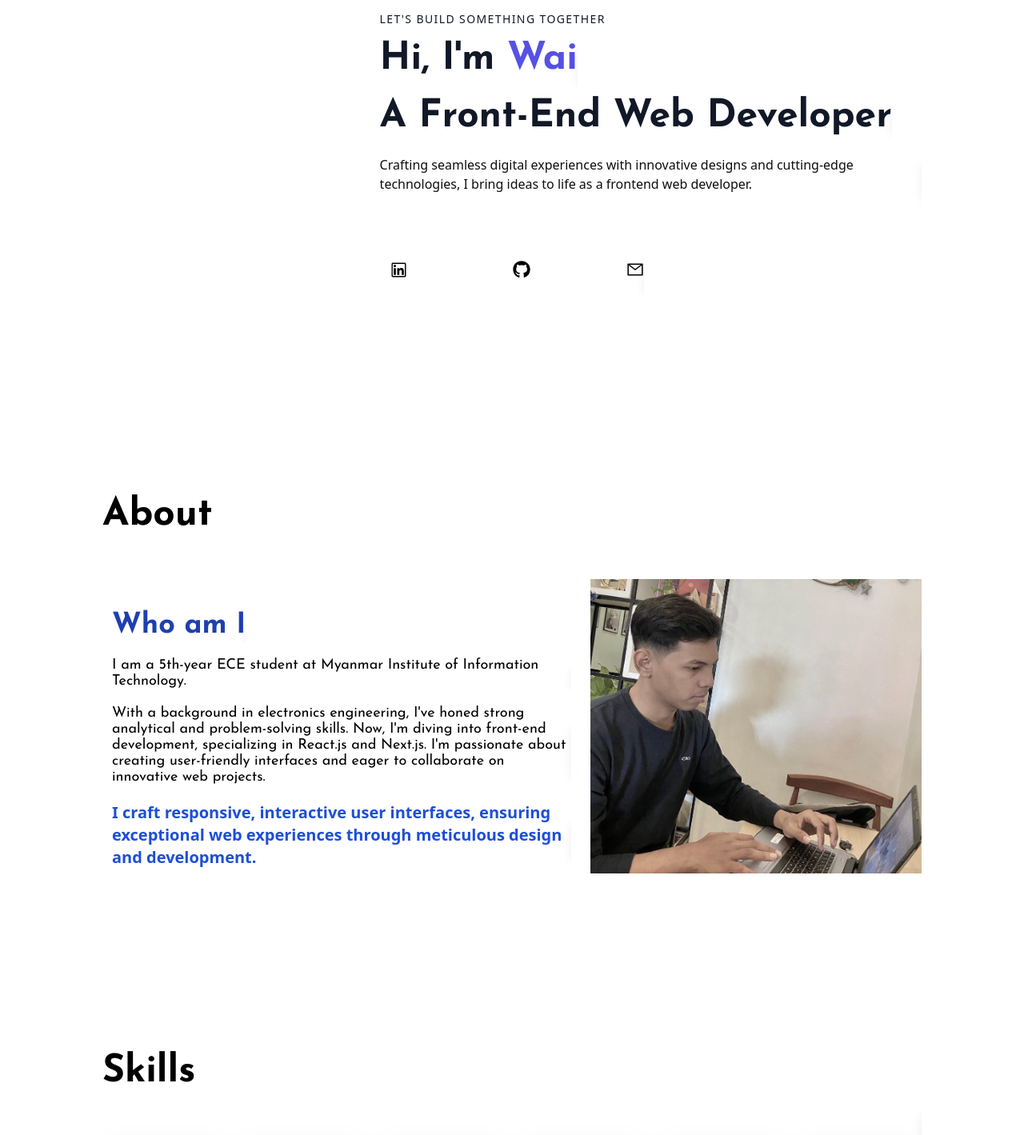
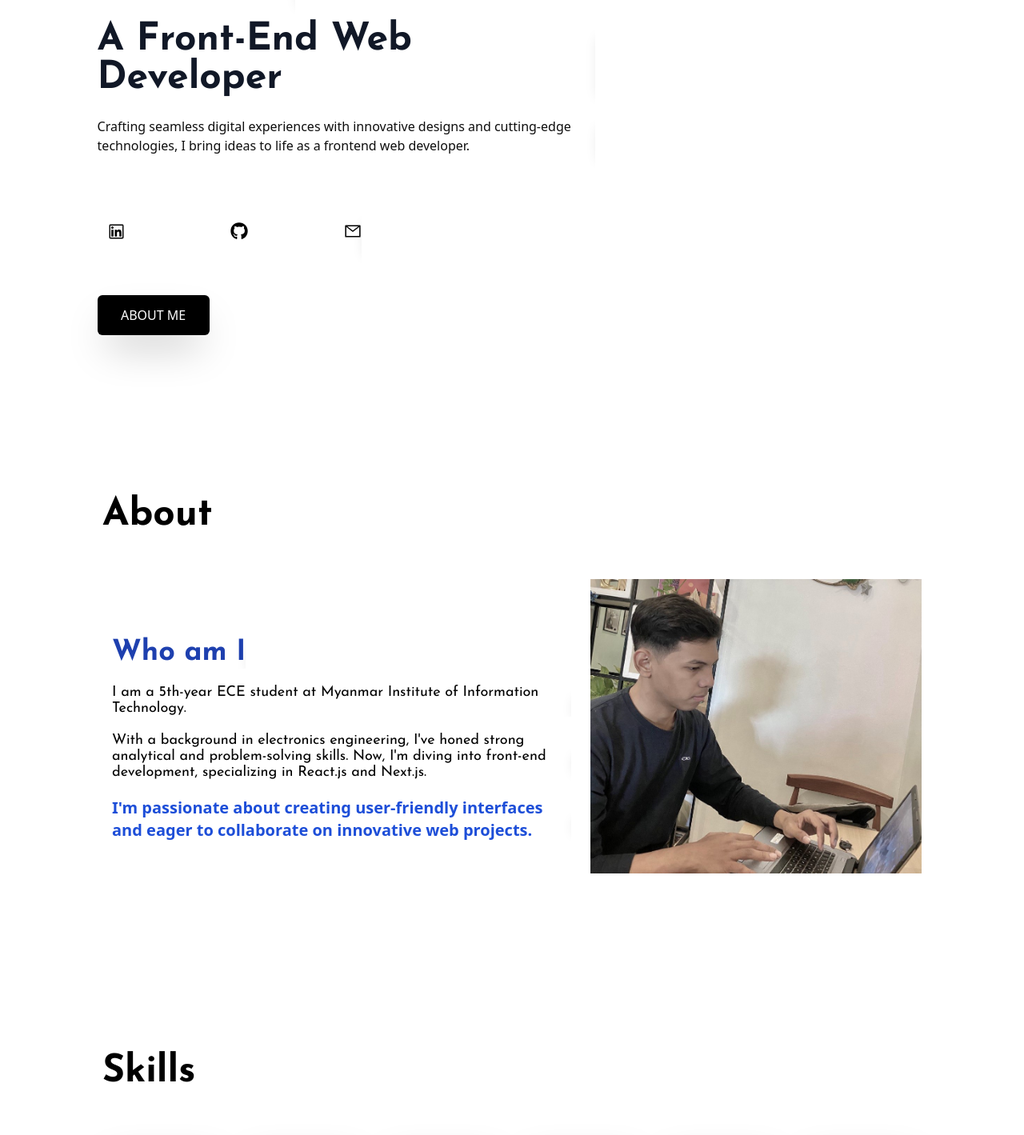
Before and after one commit to YenXXXW/Wai_Yan, a React (Vite) app: page / in a window 1280 px wide. Shown: the part 220-1639 px from the top of the page at 80% size. Built offline with nearby package versions, Linux system fonts and the light colour scheme; a web font is replaced by a local one.

Commit message:
final version

```diff
--- a/src/index.css
+++ b/src/index.css
@@ -10,7 +10,7 @@ html {
 
 @layer base {
   body {
-    @apply bg-white font-sans dark:text-white;
+    @apply bg-white font-sans;
   }
   h1 {
     @apply text-2xl sm:text-3xl md:text-4xl lg:text-5xl font-bold font-Josefin;
--- a/src/pages/About.tsx
+++ b/src/pages/About.tsx
@@ -22,16 +22,13 @@ const About = forwardRef<HTMLDivElement>((_, ref) => {
             <p className="max-w-[600px] contactMep">
               With a background in electronics engineering, I've honed strong
               analytical and problem-solving skills. Now, I'm diving into
-              front-end development, specializing in React.js and Next.js. I'm
-              passionate about creating user-friendly interfaces and eager to
-              collaborate on innovative web projects.
+              front-end development, specializing in React.js and Next.js.
             </p>
           </Reveal>
           <Reveal>
-            <p className="font-sans lg:text-xl font-bold text-blue-700">
-              I craft responsive, interactive user interfaces, ensuring
-              exceptional web experiences through meticulous design and
-              development.
+            <p className="font-sans lg:text-xl font-semibold text-blue-700">
+              I'm passionate about creating user-friendly interfaces and eager
+              to collaborate on innovative web projects.
             </p>
           </Reveal>
         </div>
--- a/src/pages/Contact.tsx
+++ b/src/pages/Contact.tsx
@@ -76,8 +76,8 @@ const Contact = forwardRef<HTMLDivElement>(function Contact(_, contactRef) {
     >
       <h1>Contact</h1>
       <div className="flex flex-col sm:flex-row w-full gap-5 justify-between">
-        <div className="pl-5 flex flex-col w-[40%] md:w-[50%] pb-[5%]  h-full">
-          <h3 className="text-3xl font-bold">Wai Yan</h3>
+        <div className="pl-5 flex flex-col w-[40%] md:w-[50%] pb-[5%] gap-2  h-full">
+          <h3 className="text-3xl font-bold text-blue-700">Wai Yan</h3>
 
           <p className="contactMep mt-5">Front-End developer</p>
 
@@ -86,10 +86,10 @@ const Contact = forwardRef<HTMLDivElement>(function Contact(_, contactRef) {
             <span className="block">Conatct me and let's talk</span>
           </p>
 
-          <h3 className="mt-10 mb-3 px-3">Connect with me</h3>
+          <h3 className="mt-10 mb-3 px-3 text-blue-700">Connect with me</h3>
 
-          <div className="flex w-full justify-between">
-            <div className="p-3 cursor-pointer hover:scale-105 ease-in duration-300">
+          <div className="flex w-[200px] justify-between">
+            <div className="p-3 cursor-pointer hover:scale-105 ease-in duration-300  text-blue-700">
               <a
                 href="https://www.linkedin.com/in/wai-yan-0a87b82ba"
                 target="_blank"
@@ -98,7 +98,7 @@ const Contact = forwardRef<HTMLDivElement>(function Contact(_, contactRef) {
                 <FaLinkedin size={22} />
               </a>
             </div>
-            <div className="p-3 cursor-pointer hover:scale-105 ease-in duration-300">
+            <div className="p-3 cursor-pointer hover:scale-105 ease-in duration-300  text-blue-700">
               <a
                 href="https://www.facebook.com/profile.php?id=100016784135387&mibextid=AEUHqQ"
                 target="_blank"
@@ -107,7 +107,7 @@ const Contact = forwardRef<HTMLDivElement>(function Contact(_, contactRef) {
                 <FaSquareFacebook size={22} />
               </a>
             </div>
-            <div className="p-3 cursor-pointer hover:scale-105 ease-in duration-300">
+            <div className="p-3 cursor-pointer hover:scale-105 ease-in duration-300  text-blue-600">
               <a
                 href="mailto:yenxxxw@gmail.com"
                 target="_blank"
--- a/src/pages/Skills.tsx
+++ b/src/pages/Skills.tsx
@@ -1,5 +1,4 @@
 import { forwardRef } from "react";
-import Reveal from "../components/Reveal";
 import { Skillset } from "../lib/skillsData";
 
 const Skills = forwardRef<HTMLDivElement>(function Skills(_, ref) {
@@ -10,20 +9,21 @@ const Skills = forwardRef<HTMLDivElement>(function Skills(_, ref) {
       id={"Skills"}
     >
       <h1>Skills</h1>
-      <Reveal>
-        <div className=" w-full grid grid-cols-2 sm:grid-cols-4 md:grid-cols-5 lg:grid-cols-6 mt-10 lg:mt-14 gap-3 lg:gap-5 ">
+
+      <div className="w-full grid grid-cols-2 sm:grid-cols-4 md:grid-cols-5 lg:grid-cols-6 mt-10 lg:mt-14 gap-3 lg:gap-5 ">
         {Skillset.map((skill) => (
           <div
             key={skill.name}
-              className={`flex gap-3 bg-white border-[1px] border-gray-950 shadow-2xl py-2 px-5 items-center bg-${skill.iconColor} md:text-lg`}
+            className={`group flex gap-3 bg-white border-[1px] hover:border-blue-800 border-gray-400 shadow-2xl py-3 px-5 items-center bg-${skill.iconColor} md:text-lg`}
           >
-              <skill.icon className={`${skill.iconColor} text-4xl`} />
+            <skill.icon
+              className={`${skill.iconColor} text-4xl transform group-hover:scale-125 duration-300`}
+            />
 
             <p className="font-Nunito text-sm lg:text-base">{skill.name}</p>
           </div>
         ))}
       </div>
-      </Reveal>
     </div>
   );
 });
--- a/src/pages/hero.tsx
+++ b/src/pages/hero.tsx
@@ -11,11 +11,15 @@ const Hero = forwardRef<HTMLDivElement>((_, ref) => {
       initial={{ opacity: 0 }}
       animate={{ opacity: 1 }}
       transition={{ delay: 0.5 }}
-      className="flex flex-col sm:flex-row px-[5%] md:px-[10%] md:text-center md:h-screen pt-[5%] lg:pt-[17%] gap-5"
+      className="w-full px-[5%]  lg:h-screen pt-[5%]  gap-5 relative"
       id="Home"
     >
-      <div className="lg:basis-1/2 flex  items-center justify-center"></div>
-      <div>
+      <div className="w-full h-full relative lg:pt-[5%] md:px-[5%]">
+        {/* <img
+          src={BlueBottom}
+          className="hidden md:block absolute w-full h-full top-0 left-0 transfrom -scale-x-100"
+        /> */}
+        <div className="md:w-[60%]">
           <Reveal>
             <p className="uppercase text-sm tracking-widest text-gray-900 mt-4">
               LET&#39;S BUILD SOMETHING TOGETHER
@@ -73,6 +77,12 @@ const Hero = forwardRef<HTMLDivElement>((_, ref) => {
               </div>
             </Reveal>
           </div>
+          <a href={"#About"}>
+            <button className="z-10 w-[140px] mt-10 h-[50px] bg-black text-white rounded-md shadow-2xl">
+              ABOUT ME
+            </button>
+          </a>
+        </div>
       </div>
     </motion.div>
   );
--- a/src/pages/projects.tsx
+++ b/src/pages/projects.tsx
@@ -11,7 +11,7 @@ const ProjectCard = ({
   techs,
 }: projectDataType) => {
   return (
-    <div className=" my-10 flex flex-col sm:flex-row gap-[30px] shadow-lg">
+    <div className=" my-10 flex flex-col sm:flex-row gap-[30px] shadow-lg ">
       <img
         src={image}
         className="rounded-md w-full sm:w-[200px] sm:h-[150px] object-contain lg:w-[330px] md:h-[210px] "
--- a/tailwind.config.js
+++ b/tailwind.config.js
@@ -8,6 +8,10 @@ export default {
         Josefin: ["Josefin Sans", "sans-serif"],
         Tilt: ["Tilt Neon", "sans-serif"],
       },
+      backgroundImage: {
+        "two-color":
+          "url('https://img.freepik.com/premium-photo/summer-3d-style-with-papercut-background_266768-918.jpg')",
+      },
     },
   },
   plugins: [],
```
Also changed, not shown: src/assets/Blue-Bottom.png (added), src/assets/Blue-Top.jpg (added). Lines whose indentation alone changed are shown as unchanged.
